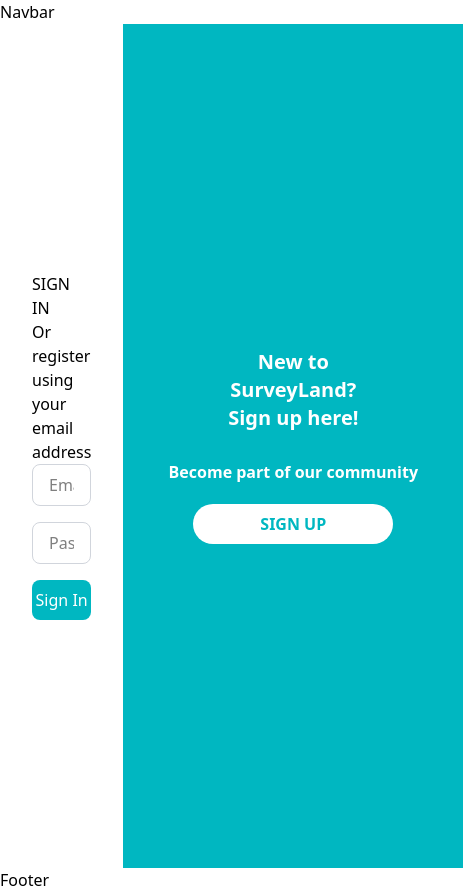
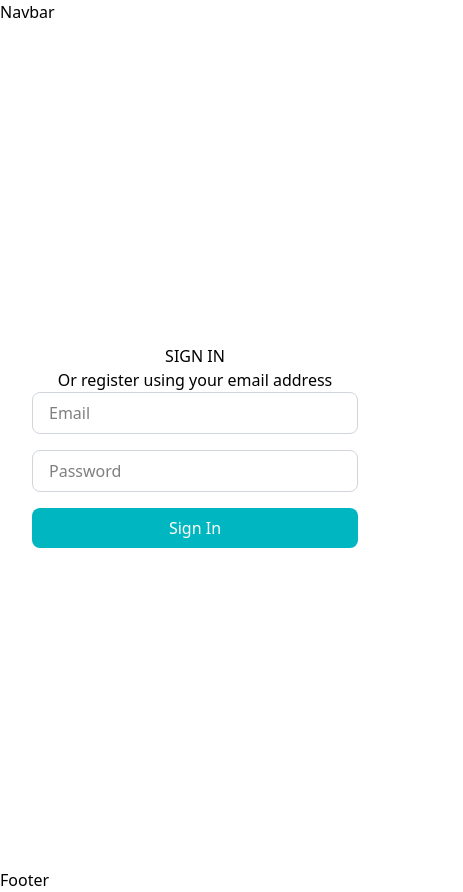
Before and after one commit to YoussefAbdelrazk/Survey-Landing, a React (Vite) app: page /sign-in in a window 390 px wide. Shown: the whole page, 463 px wide, since content can reach past the window. Built offline with nearby package versions, Linux system fonts and the light colour scheme.

Commit message:
update sign in hero

```diff
--- a/src/components/SignInHero.jsx
+++ b/src/components/SignInHero.jsx
@@ -4,10 +4,10 @@ import { Link } from "react-router";
 
 function SignInHero() {
   return (
-  <section className="flex flex-col justify-center items-center bg-[rgba(0,183,193,1)] h-screen sm:w-[90%] md:w-[480px] lg:w-[555px]">
+  <section className=" hidden md:flex flex-col justify-center items-center bg-[rgba(0,183,193,1)] h-screen  md:w-[40%] lg:w-[555px] ">
   <div className="flex flex-col justify-center items-center gap-16  w-[340px] ">
     <div className="flex flex-col justify-center items-center gap-6 font-semibold">
-      <h2 className="text-white text-xl md:text-3xl lg:text-5xl text-center ">
+      <h2 className="text-white text-2xl md:text-4xl lg:text-5xl text-center ">
         New to<br/> SurveyLand? <br/>Sign up here!
       </h2>
       <p className="text-white text-md leading-loose ">Become part of our community</p>
```
